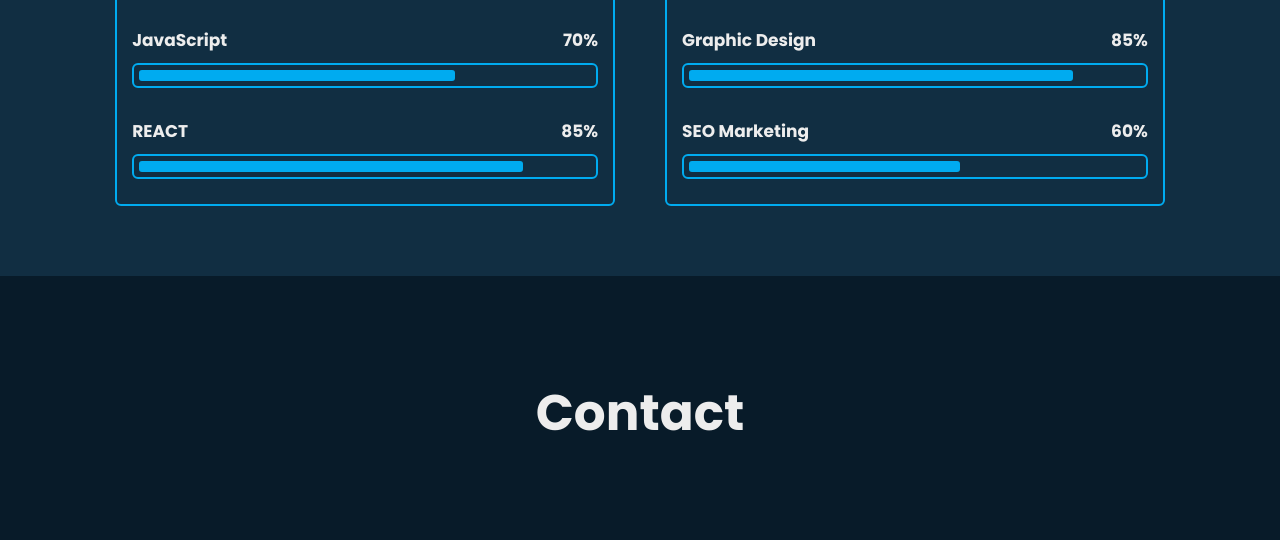
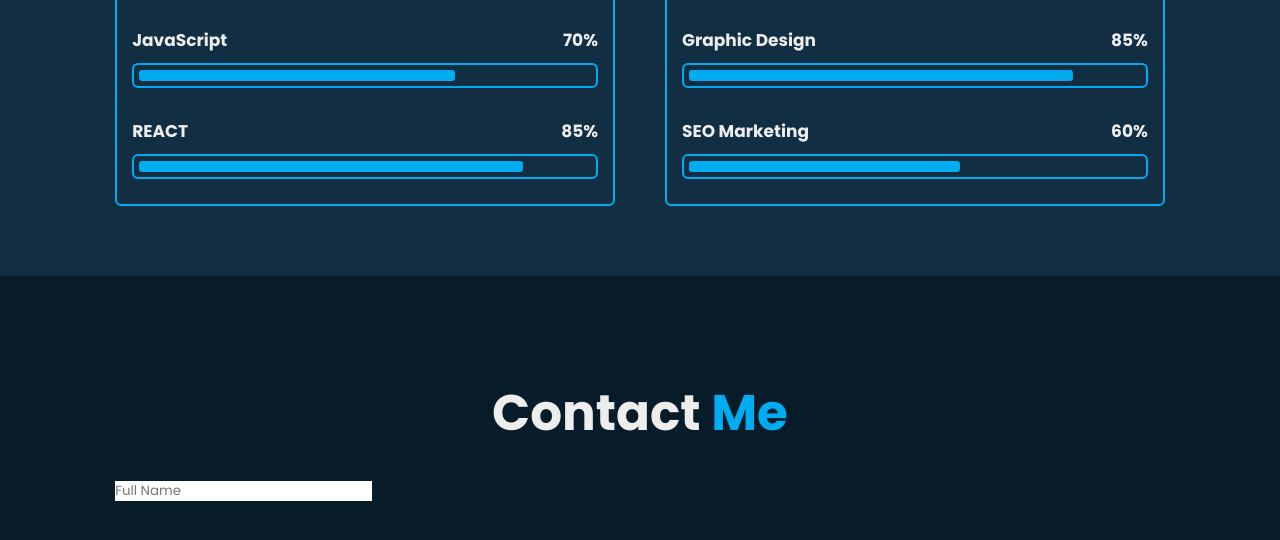
Before and after one commit to Ellham-dev/portfollio-one, a plain HTML site: page index.html in a window 1280 px wide. Shown: the part 2758-3298 px from the top of the page. Drawn offline with nearby package versions, Linux system fonts and the light colour scheme.

Commit message:
Contact page start

```diff
--- a/index.html
+++ b/index.html
@@ -204,7 +204,15 @@
 
     <!-- ContactSectionDesign -->
 <section class="contact" id="contact">
-    <h2 class="heading">Contact</h2>
+    <h2 class="heading">Contact <span>Me</span></h2>
+
+    <form action="#">
+        <div class="input-box">
+            <div class="input-fieled">
+                <input type="text" placeholder="Full Name" required>
+            </div>
+        </div>
+    </form>
 </section>
 
 
```
